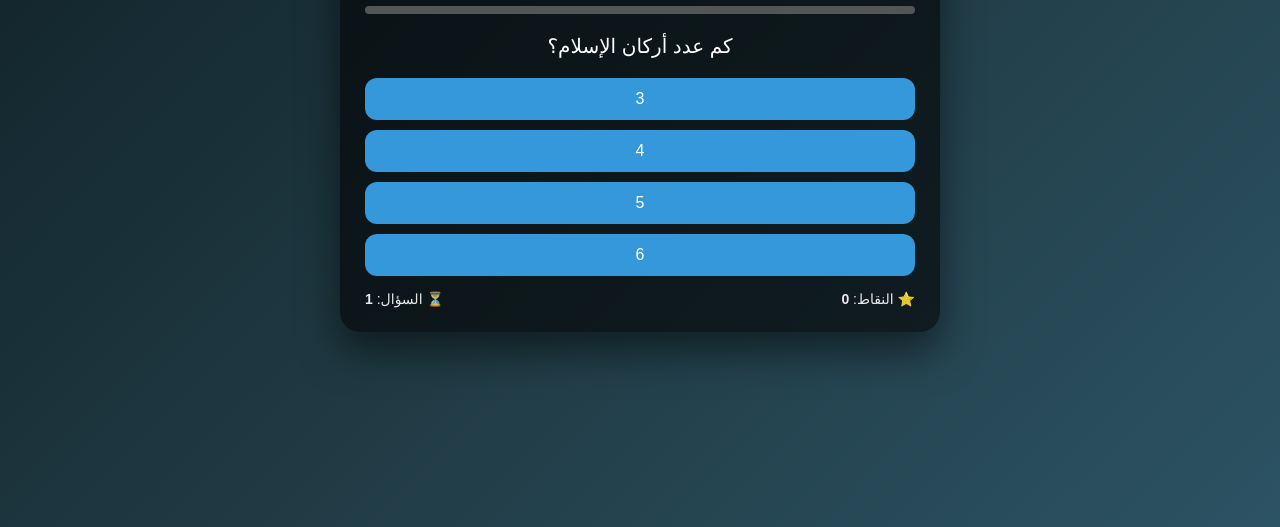
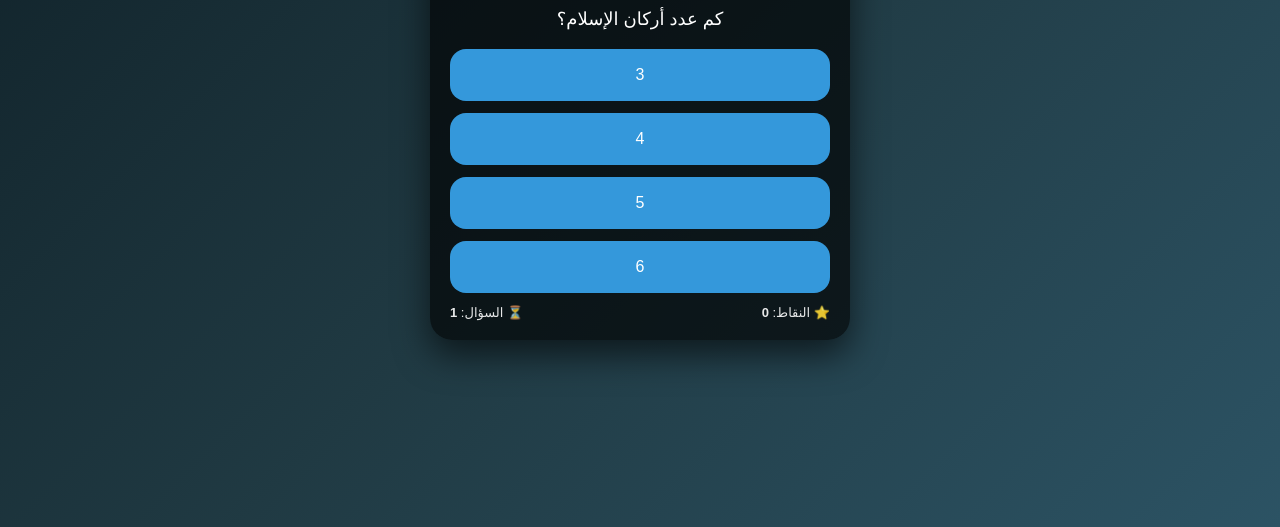
Before and after one commit to hamdy19908/game, a plain HTML site: page index.html in a window 1280 px wide. Shown: the part 273-800 px from the top of the page. Drawn offline with Linux system fonts and the light colour scheme.

Commit message:
Update index.html

```diff
--- a/index.html
+++ b/index.html
@@ -5,21 +5,55 @@
   <title>لعبة إسلامية تفاعلية</title>
   <style>
     *{box-sizing:border-box;font-family:'Cairo',sans-serif}
-    body{margin:0;min-height:100vh;background:linear-gradient(135deg,#0f2027,#203a43,#2c5364);color:#fff;display:flex;align-items:center;justify-content:center}
-    .game{background:rgba(0,0,0,.6);padding:25px;border-radius:20px;width:95%;max-width:600px;box-shadow:0 20px 40px rgba(0,0,0,.5)}
-    h1{text-align:center;margin-top:0}
-    .question{font-size:20px;margin:20px 0;text-align:center}
-    .answers{display:grid;grid-template-columns:1fr;gap:10px}
-    button{padding:12px;border:none;border-radius:12px;font-size:16px;cursor:pointer;transition:.3s}
-    button:hover{transform:scale(1.03)}
+    body{
+      margin:0;min-height:100vh;
+      background:linear-gradient(135deg,#0f2027,#203a43,#2c5364);
+      color:#fff;
+      display:flex;align-items:center;justify-content:center;
+      padding:10px;
+    }
+    .game{
+      background:rgba(0,0,0,.65);
+      padding:20px;
+      border-radius:22px;
+      width:100%;
+      max-width:420px;
+      box-shadow:0 15px 35px rgba(0,0,0,.6)
+    }
+    h1{font-size:22px;text-align:center;margin:5px 0 15px}
+    .question{font-size:18px;margin:15px 0;text-align:center;line-height:1.6}
+    .answers{display:grid;grid-template-columns:1fr;gap:12px}
+    button{
+      padding:14px;
+      border:none;
+      border-radius:16px;
+      font-size:16px;
+      cursor:pointer;
+      transition:.25s;
+      min-height:52px
+    }
+    button:active{transform:scale(.96)}
     .correct{background:#2ecc71}
     .wrong{background:#e74c3c}
     .default{background:#3498db;color:#fff}
-    .info{display:flex;justify-content:space-between;margin-top:15px;font-size:14px;opacity:.9}
+    .info{
+      display:flex;justify-content:space-between;
+      margin-top:12px;font-size:13px;opacity:.9
+    }
     .hidden{display:none}
     .end{text-align:center}
-    .progress{height:8px;background:#555;border-radius:10px;overflow:hidden;margin-bottom:15px}
+    .progress{
+      height:10px;background:#444;
+      border-radius:20px;overflow:hidden;margin-bottom:12px
+    }
     .bar{height:100%;width:0;background:#2ecc71;transition:.3s}
+
+    /* تحسينات إضافية للموبايل الصغير */
+    @media (max-width:360px){
+      h1{font-size:20px}
+      .question{font-size:16px}
+      button{font-size:15px}
+    }
   </style>
 </head>
 <body>
```
